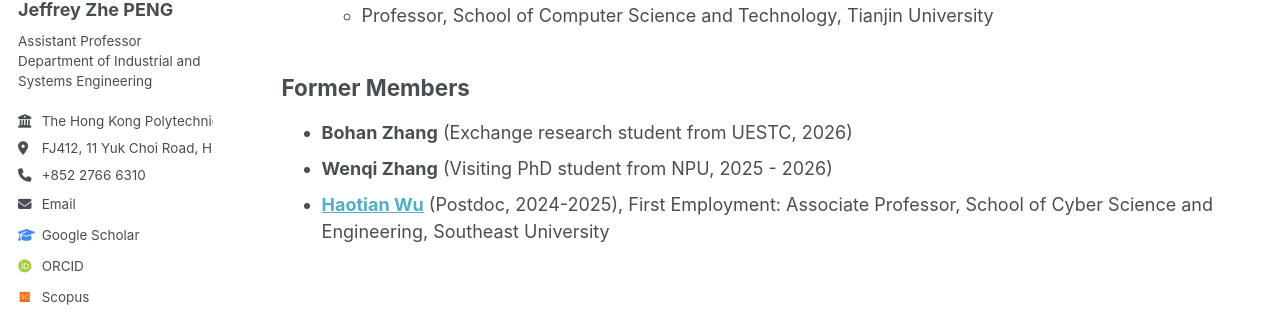
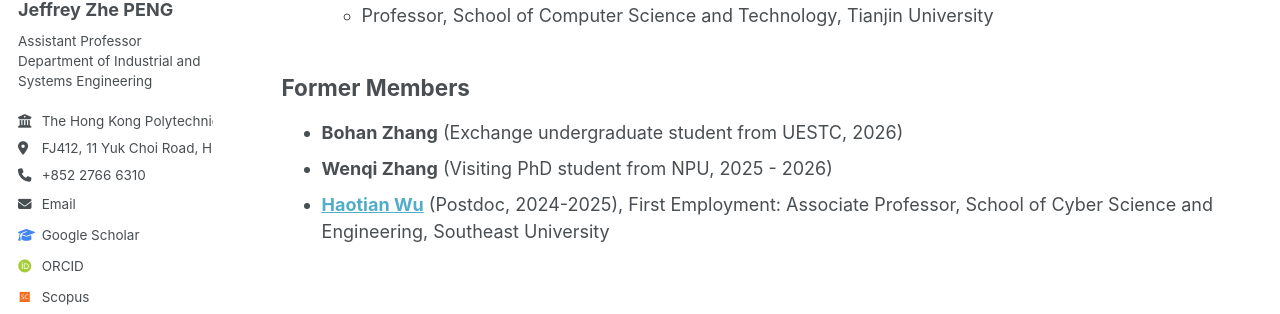
Before and after one commit to PENG-Zhe/peng-zhe.github.io, a Jekyll site: the page built from _pages/people.md, in a window 1280 px wide and 900 px high, scrolled down 1156 px. Shown: the part 292-606 px from the top of the window. Built offline with Jekyll 4.4.1, drawn with Linux system fonts in a browser that asks for light colours; some web fonts are replaced.

Commit message:
Update people.md

```diff
--- a/_pages/people.md
+++ b/_pages/people.md
@@ -69,7 +69,7 @@ layout: archive
 
 
 ## Former Members
-* **Bohan Zhang** (Exchange research student from UESTC, 2026)
+* **Bohan Zhang** (Exchange undergraduate student from UESTC, 2026)
 * **Wenqi Zhang** (Visiting PhD student from NPU, 2025 - 2026)
 * **[Haotian Wu](https://cyber.seu.edu.cn/wht/list.htm)** (Postdoc, 2024-2025), First Employment: Associate Professor, School of Cyber Science and Engineering, Southeast University
 
```
